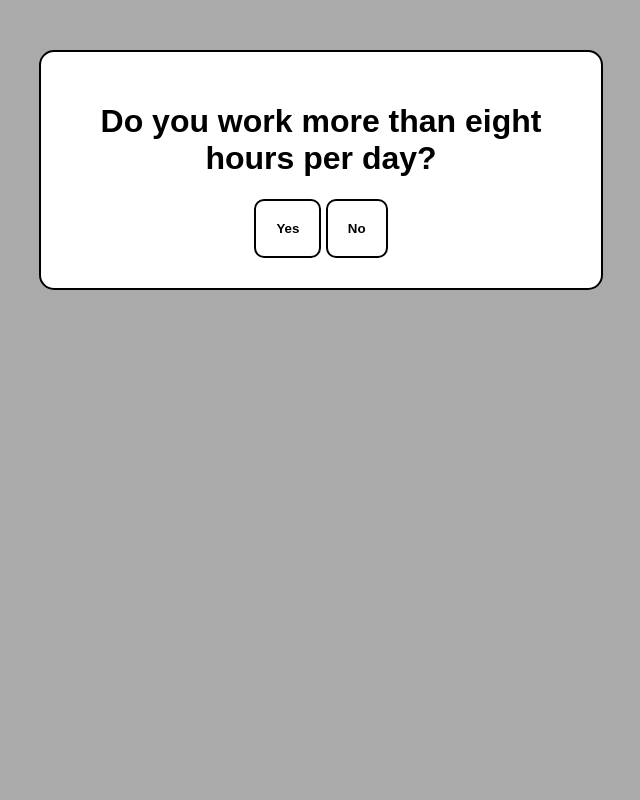
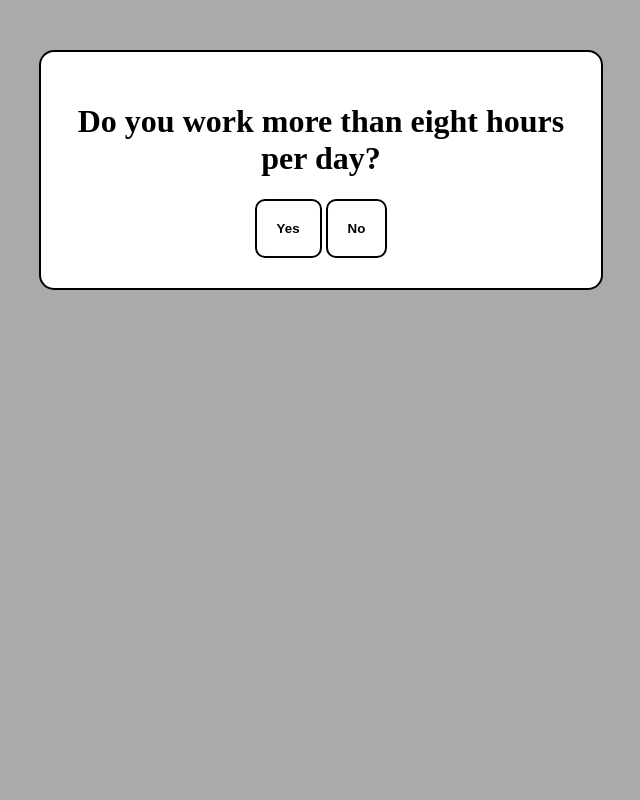
Before and after one commit to emodeca/Defunct, a PHP site: page / in a window 1280 px wide. Shown: the whole page, without its empty margins (351-991 px from the left). Run offline with PHP 8.4, Linux system fonts and the light colour scheme; some web fonts are replaced.

Commit message:
Font change

```diff
--- a/break.css
+++ b/break.css
@@ -31,7 +31,6 @@ div.q {
 }
 body {
     background-color:#aaa;
-    font-family:sans-serif;
 }
 .button {
     padding:20px;
```
